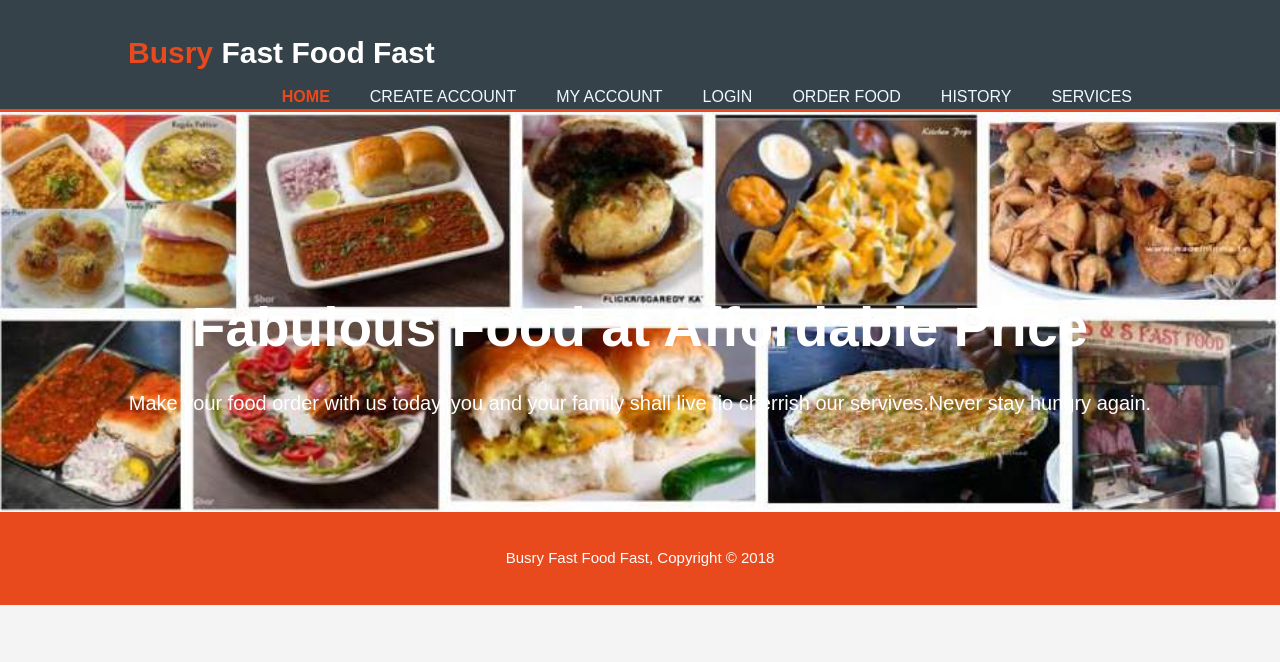
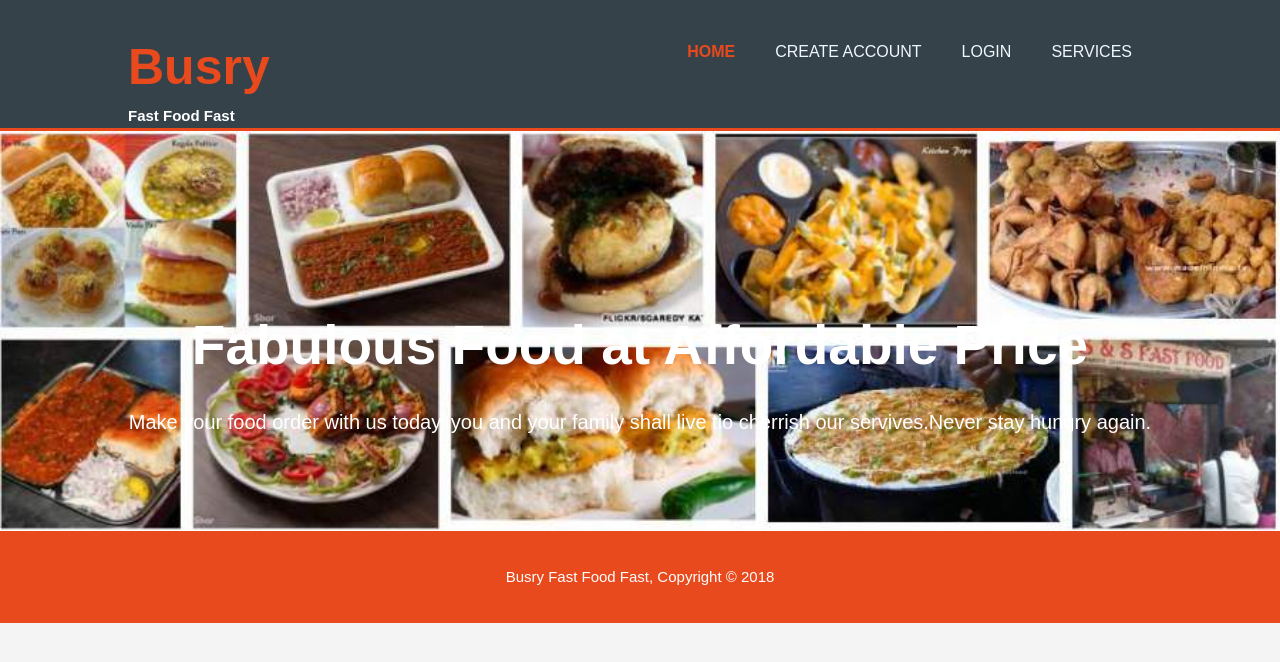
Before and after one commit to Busry/fastFoodFast, a website: page index.html in a window 1280 px wide. Drawn offline with Linux system fonts and the light colour scheme.

Commit message:
fixing some feature

```diff
--- a/css/style.css
+++ b/css/style.css
@@ -55,6 +55,11 @@ header #branding{
 }
 header #branding h1{
     margin: 0;
+  font-size: 50px;
+}
+header #branding h4{
+    margin: 0;
+
 }
 header nav{
     float: right;
--- a/index.html
+++ b/index.html
@@ -12,16 +12,13 @@
         <header>
             <div class="container">
                 <div id="branding">
-                    <h1><span class="highlight">Busry</span> Fast Food Fast</h1>
+                    <span class="highlight"><h1>Busry</h1></span><h4> Fast Food Fast</h4>
                 </div>
                 <nav>
                     <ul>
                         <li class="current"><a href="index.html">Home</a></li>
                         <li><a href="./UI/create.html">Create account</a></li>
-                        <li><a href="account.html">My account</a></li>
-                        <li><a href="./UI/login.html">Login</a></li>
-                        <li><a href="order.html">Order food</a></li>
-                        <li><a href="history.html">History</a></li>
+                          <li><a href="./UI/login.html">Login</a></li>
                         <li><a href="services.html">Services</a></li>
                     </ul>
                 </nav>
```
